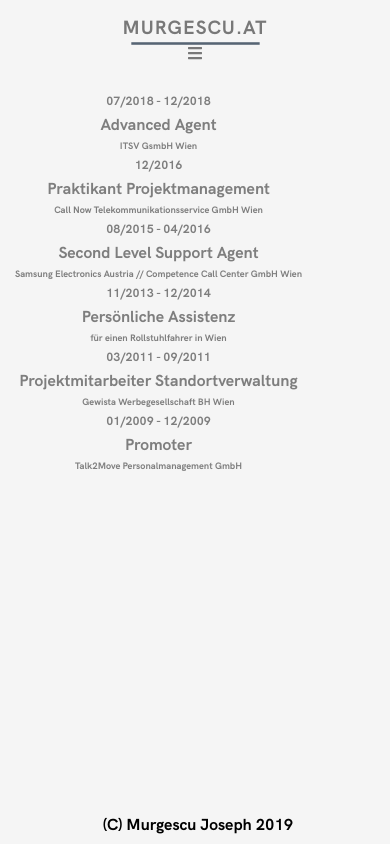
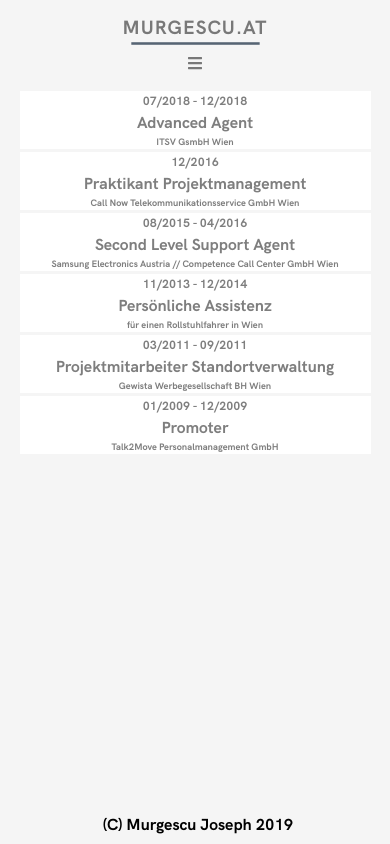
Before and after one commit to fleckie/murgescu.at, a React (Create React App) app: page /Experience in a window 390 px wide. Built offline with nearby package versions, Linux system fonts and the light colour scheme.

Commit message:
changed education items from statecounter to itemstatus

```diff
--- a/src/App.js
+++ b/src/App.js
@@ -1,98 +1,110 @@
 import React from "react";
 import "./css/App.css";
 import Header from "./components/Header";
-import Footer from "./components/Footer"
-import Home from "./components/Home"
+import Footer from "./components/Footer";
+import Home from "./components/Home";
 import Skills from "./components/Skills";
 import Education from "./components/EducationContainer";
-import Experience from "./components/ExperienceContainer"
-import Privat from "./components/Privat"
-import { BrowserRouter as Router, Route, Link, Switch, withRouter } from "react-router-dom";
-import { TransitionGroup, CSSTransition } from 'react-transition-group'
-
+import Experience from "./components/ExperienceContainer";
+import Privat from "./components/Privat";
+import {
+  BrowserRouter as Router,
+  Route,
+  Link,
+  Switch,
+  withRouter
+} from "react-router-dom";
+import { TransitionGroup, CSSTransition } from "react-transition-group";
 
 class App extends React.Component {
-    constructor(){
-      super()
+  constructor() {
+    super();
     this.state = {
       color: "whitesmoke",
       active: "home",
       toggleContent: true
-
-      }
-      this.changeBackground = this.changeBackground.bind(this)
-      this.toggleContent = this.toggleContent.bind(this)
+    };
+    this.changeBackground = this.changeBackground.bind(this);
+    this.toggleContent = this.toggleContent.bind(this);
   }
 
-    changeBackground(newBackground, activePage){
+  changeBackground(newBackground, activePage) {
     var root = document.querySelector(":root");
-     //root.style.background = this.state.color;
-      this.setState(prevState =>{
+    this.setState(prevState => {
       return {
         color: newBackground,
         active: activePage
-        }
-      })
-      root.style.setProperty('--newBGC', this.state.color);
+      };
+    });
+    root.style.setProperty("--newBGC", this.state.color);
     console.log(this.state.color);
     var rootStyles = getComputedStyle(root);
-      var bgc = rootStyles.getPropertyValue('--newBGC');
+    var bgc = rootStyles.getPropertyValue("--newBGC");
     console.log(bgc);
     root.style.animation = "changeBackgroundColor 0.5s linear both";
   }
 
-    toggleContent(){
-      var w = Math.max(document.documentElement.clientWidth, window.innerWidth || 0);
+  toggleContent() {
+    var w = Math.max(
+      document.documentElement.clientWidth,
+      window.innerWidth || 0
+    );
     this.setState(prevState => {
-        if (w<1100){
+      if (w < 1100) {
         return {
           toggleContent: !prevState.toggleContent
+        };
       }
+    });
   }
 
-      })
-    }
+  render() {
 
-    render(){
-
-
-    let contentVisibility
-    if (this.state.toggleContent){
+    let contentVisibility;
+    if (this.state.toggleContent) {
       contentVisibility = {
         display: "initial"
-        }
-    }
-    else {
+      };
+    } else {
       contentVisibility = {
         display: "none"
+      };
     }
-    }
-
     return (
       <div>
         <Header
-          changeBackground = {this.changeBackground}
-          toggleContent = {this.toggleContent}
+          changeBackground={this.changeBackground}
+          toggleContent={this.toggleContent}
         />
         <div style={contentVisibility}>
           <TransitionGroup>
             <CSSTransition
-            in = {true}
-            appear = {true}
-            key = {this.props.location.key}
-            classNames = "page-fade"
-            timeout = {600}>
+              in={true}
+              appear={true}
+              key={this.props.location.key}
+              classNames="page-fade"
+              timeout={600}
+            >
               <Switch location={this.props.location}>
+                <Route exact path="/" component={Home} />
 
-                  <Route exact path="/" component={Home}/>
+                <Route exact path="/Skills" component={Skills} />
 
-                  <Route exact path="/Skills" component={Skills}/>
+                <Route
+                  exact
+                  path="/Education"
+                  render={routeProps => (
+                    <Education changeBackground={this.changeBackground}
+                    />
+                  )}
+                />
 
-                  <Route exact path="/Education"  render={(routeProps) => (
-                    <Education changeBackground = {this.changeBackground} /> )}  />
-
-                  <Route path="/Experience" render={(routeProps) => (
-                    <Experience changeBackground = {this.changeBackground} /> )}  />
+                <Route
+                  path="/Experience"
+                  render={routeProps => (
+                    <Experience changeBackground={this.changeBackground} />
+                  )}
+                />
 
                 <Route path="/Privat" component={Privat} />
               </Switch>
@@ -101,9 +113,8 @@ class App extends React.Component {
         </div>
         <Footer />
       </div>
-
-  )}
+    );
+  }
 }
 
-
 export default withRouter(App);
--- a/src/components/EducationContainer.js
+++ b/src/components/EducationContainer.js
@@ -13,47 +13,34 @@ class Education extends React.Component{
     }
 
     handleChange(id){
-        setTimeout(() =>{
             this.setState(prevState =>{
                 const updatedData = prevState.itemList.map(item =>{
-                    if(item.id === id){
-
-                        if (item.stateCounter === 0){
-
-                            item.stateCounter = 1
-
-                        }
-                        else if (item.stateCounter %2 === 0){
-                            item.stateCounter = 1
-                        }
-                        else if (item.stateCounter %2 === 1){
-                            item.stateCounter = 2
-
+                    if (item.id === id) {
+                        if (item.status === "start") {
+                          item.status = "focused";
+                        } else if (item.status === "focused") {
+                          item.status = "rewind";
+                        } else if (item.status === "rewind") {
+                          item.status = "focused";
                         }
                     }
-                    else {
-                        if(item.stateCounter === 0){
-                            item.stateCounter = 0
+                    else{
+                        if (item.status === "focused"){
+                            item.status = "rewind"
                         }
-                        else {
-                            item.stateCounter = 2
-                        }
-
                     }
-                    return item
-                })
-                return{
-                    itemList: updatedData
+                      return item;
+                    });
+                    return {
+                      itemList: updatedData
                 }
             })
-
-        } ,0,id)
     }
 
     componentDidMount() {
         this.setState(prevState =>{
             const updatedState = prevState.itemList.map(item =>{
-                item.stateCounter = 0
+                item.status = "start"
                 return item
             })
             return {
@@ -61,13 +48,21 @@ class Education extends React.Component{
             }
         })
         //this.props.changeBackground("lightgreen", "edu");
+
+        var edu = document.getElementsByClassName("eduContainer")[0];
+        var edub = edu.getBoundingClientRect();
+        console.log("parent=" ,edub);
+
+        var card = document.getElementsByClassName("eduInnerCard")[1];
+        var cardp = card.getBoundingClientRect();
+        console.log("child=", cardp);
     }
 
     render(){
 
         const items = this.state.itemList.map(item => <EducationComponent key={item.id} item={item} handleChange ={this.handleChange} />)
         return(
-            <div className="eduContainer">
+            <div className="eduContainer" id="edu">
             {items}
             </div>
         )
--- a/src/components/ExperienceComponent.js
+++ b/src/components/ExperienceComponent.js
@@ -1,80 +1,73 @@
-import React from "react"
+import React from "react";
 
-function ExperienceComponent(props){
-
-    var w = Math.max(document.documentElement.clientWidth, window.innerWidth || 0);
-    let containerStyle
-    if (w < 1100){
-        if (props.item.visibility === "start"){
+function ExperienceComponent(props) {
+  var w = Math.max(
+    document.documentElement.clientWidth,
+    window.innerWidth || 0
+  );
+  let containerStyle;
+  if (w < 1100) {
+    if (props.item.status === "start") {
       containerStyle = {
-                animation: "exp-slide-in-bottom 1.5s cubic-bezier(0.250, 0.460, 0.450, 0.940) 0.3s both",
-                animationDelay: props.item.id/8 + "s",
-            }
-        }
-        else if (props.item.visibility === "focused") {
-
+        animation: ""
+      };
+    } else if (props.item.status === "focused") {
       containerStyle = {
         animation: "move-mid 1s ease-in both"
+      };
+    } else if (props.item.status === "rewind") {
+      containerStyle = {
+        animation: ""
+      };
+    } else if (props.item.status === "hidden") {
+      containerStyle = {
+        animation: "fade-out 0.5s ease both",
+        zIndex: "-2",
+        display: "none"
+      };
+    }
+  } else {
+    if (props.item.status === "start") {
+      containerStyle = {
+        animation:
+          "exp-slide-in-bottom 1.5s cubic-bezier(0.250, 0.460, 0.450, 0.940) 0.3s both",
+        animationDelay: props.item.id / 8 + "s"
+      };
+    } else if (props.item.status === "focused") {
+      containerStyle = {
+        animation:
+          "exp-focus" +
+          props.item.id +
+          " 0.5s cubic-bezier(0.250, 0.460, 0.450, 0.940) both"
+      };
+    } else if (props.item.status === "rewind") {
+      containerStyle = {
+        animation: "exp-unfocus" + props.item.id + " 1s ease",
+        animationDirection: "reverse"
+      };
+    } else if (props.item.status === "hidden") {
+      containerStyle = {
+        /*animation: "fade-out 0.5s ease both",
+                zIndex: "-2",*/
+        status: "hidden"
+      };
     }
   }
 
-        else if (props.item.visibility === "rewind") {
-            containerStyle = {
-                animation: "exp-unfocus" + props.item.id + " 1s ease",
-                animationDirection: "reverse"
-            }
-        }
-        else if (props.item.visibility ==="hidden"){
-            containerStyle = {
-                /*animation: "fade-out 0.5s ease both",
-                zIndex: "-2",*/
-                display: "none"
-
-            }
-        }
-    }
-    else {
-        if (props.item.visibility === "start"){
-            containerStyle = {
-                animation: "exp-slide-in-bottom 1.5s cubic-bezier(0.250, 0.460, 0.450, 0.940) 0.3s both",
-                animationDelay: props.item.id/8 + "s",
-            }
-        }
-        else if (props.item.visibility === "focused") {
-            containerStyle = {
-                animation: "exp-focus" + props.item.id + " 0.5s cubic-bezier(0.250, 0.460, 0.450, 0.940) both"
-            }
-        }
-
-        else if (props.item.visibility === "rewind") {
-            containerStyle = {
-                animation: "exp-unfocus" + props.item.id + " 1s ease",
-                animationDirection: "reverse"
-            }
-        }
-        else if (props.item.visibility ==="hidden"){
-            containerStyle = {
-                /*animation: "fade-out 0.5s ease both",
-                zIndex: "-2",*/
-                visibility: "hidden"
-
-            }
-        }
-    }
-
-    return(
-
-        <div className="expInnerCard"
-        onClick ={() => props.handleChange(props.item.id)}
-        style= {containerStyle}>
+  return (
+    <div
+      className="expInnerCard"
+      onClick={() => props.handleChange(props.item.id)}
+      style={containerStyle}
+    >
       <h2>{props.item.timeframe}</h2>
       <h1> {props.item.name} </h1>
       <h3> {props.item.location}</h3>
-            {props.item.visibility === "focused" &&
+      {props.item.status === "focused" && (
         <p className="expDescription">{props.item.description}</p>
-                }
+      )}
     </div>
-    )
+  );
 }
 
-export default ExperienceComponent
+export default ExperienceComponent;
--- a/src/components/ExperienceContainer.js
+++ b/src/components/ExperienceContainer.js
@@ -1,93 +1,73 @@
-import React from "react"
-import ExperienceComponent from "./ExperienceComponent"
-import "../css/Experience.css"
-import data from "../data/experience"
+import React from "react";
+import ExperienceComponent from "./ExperienceComponent";
+import "../css/Experience.css";
+import data from "../data/experience";
 
-class Experience extends React.Component{
-    constructor(){
+class Experience extends React.Component {
+  constructor() {
     super();
     this.state = {
       itemList: data,
       focused: false
-        }
-        this.handleChange = this.handleChange.bind(this)
+    };
+    this.handleChange = this.handleChange.bind(this);
   }
 
-    handleChange(id){
-        setTimeout(() =>{
-            this.setState(prevState =>{
-                const updatedData = prevState.itemList.map(item =>{
-                    if(item.id === id){
-
-                        if (item.visibility === "start"){
-
-                            item.visibility = "focused"
-
+  handleChange(id) {
+    this.setState(prevState => {
+      const updatedData = prevState.itemList.map(item => {
+        if (item.id === id) {
+          if (item.status === "start") {
+            item.status = "focused";
+          } else if (item.status === "focused") {
+            item.status = "rewind";
+          } else if (item.status === "rewind") {
+            item.status = "focused";
           }
-                        else if (item.visibility === "focused"){
-                            item.visibility = "rewind"
-                        }
-                        else if (item.visibility === "rewind"){
-                            item.visibility = "focused"
-
+        } else {
+          if (item.status === "start") {
+            item.status = "hidden";
+          } else if (item.status === "focused") {
+            item.status = "rewind";
+          } else if (item.status === "hidden") {
+            item.status = "start";
+          } else if (item.status === "rewind") {
+            item.status = "hidden";
           }
         }
-                    else {
-                        if(item.visibility === "start"){
-                            item.visibility = "hidden"
-                        }
-                        else if (item.visibility === "focused") {
-                            item.visibility = "rewind"
-                        }
-                        else if (item.visibility === "hidden"){
-                            item.visibility = "start"
-                        }
-                        else if (item.visibility === "rewind"){
-                            item.visibility = "hidden"
-
+        return item;
+      });
+      return {
+        itemList: updatedData
+      };
+    });
   }
 
-                    }
-                    return item
-                })
-                return{
-                    itemList: updatedData
-                }
-            })
-
-        } ,0,id)
-    }
-
-
   componentDidMount() {
-        this.setState(prevState =>{
-            const updatedState = prevState.itemList.map(item =>{
-                item.visibility = "start"
-                return item
-            })
+    this.setState(prevState => {
+      const updatedState = prevState.itemList.map(item => {
+        item.status = "start";
+        return item;
+      });
       return {
         itemList: updatedState,
         focused: true
-            }
-        })
+      };
+    });
 
     //this.props.changeBackground("yellowgreen", "exp");
   }
 
-
-    render(){
-
-        const style = {
-
+  render() {
+    const items = this.state.itemList.map(item => (
+      <ExperienceComponent
+        key={item.id}
+        item={item}
+        handleChange={this.handleChange}
+      />
+    ));
+    return <div className="expContainer">{items}</div>;
   }
-        const items = this.state.itemList.map(item => <ExperienceComponent key={item.id} item={item} handleChange ={this.handleChange} />)
-        return(
-            <div className="expContainer" style={style}>
-            {items}
-            </div>
-        )
 }
 
-}
-
-export default Experience
+export default Experience;
--- a/src/css/App.css
+++ b/src/css/App.css
@@ -5,6 +5,12 @@
 
 :root {
   background: whitesmoke;
+  -webkit-touch-callout: none;
+  -webkit-user-select: none;
+  -khtml-user-select: none;
+  -moz-user-select: none;
+  -ms-user-select: none;
+  user-select: none;
 }
 
 *{
@@ -45,32 +51,6 @@
   transition: opacity 300ms linear;
 }
 
-@keyframes home {
-  0%{
-    background:inherit;
-  }
-  100%{
-
-  }
-}
-
-@keyframes edu{
-  0%{
-
-  }
-  100%{
-    background: lightgreen
-  }
-}
-
-@keyframes exp{
-  0%{
-  }
-  100%{
-    background: yellowgreen
-  }
-}
-
 @keyframes changeBackgroundColor{
   0%{
   }
--- a/src/css/Experience.css
+++ b/src/css/Experience.css
@@ -1,260 +1,245 @@
-
-
-.expContainer{
-  margin-top: 5%;
+.expContainer {
+  position: absolute;
+  left: 5%;
+  right: 5%;
   overflow: hidden;
   z-index: 1;
-  position: absolute;
+  margin: auto;
+  margin-top: 50px;
+  display: grid;
+  grid-template-columns: 33.3%  33.3%  33.3%;
+  justify-content: space-evenly;
 }
 
-
-.expInnerCard{
-  max-width: 50%;
-  width: 30%;
+.expInnerCard {
   margin: auto;
-  margin: 20px 10px;
-  margin-top: 30px;
+  margin: 30px 10px;
   padding: 5px 10px;
-  text-align:center;
+  text-align: center;
   color: #787878f3;
+  font-size: 0.8em;
   cursor: pointer;
-  float: left;
   border-left-style: dashed;
   border-right-style: dashed;
-  overflow:hidden;
+  overflow: hidden;
+
 }
 
 .expDescription {
-  animation: exp-slide-in-bottom 0.5s cubic-bezier(0.250, 0.460, 0.450, 0.940) 0.3s both;
+  animation: exp-slide-in-bottom 0.5s cubic-bezier(0.25, 0.46, 0.45, 0.94) 0.3s
+    both;
   z-index: -1;
   text-align: center;
 }
 
-h1, h2, h3 {
-  margin:0px;
+h1,
+h2,
+h3 {
+  margin: 0px;
 }
 
 @media screen and (max-width: 1100px) {
   * {
     padding: 3px;
   }
-  .expContainer{
+  .expContainer {
     max-width: 100%;
     margin: auto;
+    margin-top: -3%;
     padding: 0;
-    display:flex;
+    display: flex;
     flex-direction: column;
     justify-content: center;
-
-
   }
 
   .expInnerCard {
     max-width: 100%;
     width: 100%;
     margin: auto;
+    margin-top: 3px;
     padding: 0;
     font-size: 0.5em;
     text-align: center;
     border: none;
+    background: white;
   }
 
+  h1, h2, h3 {
+    padding: 2px;
+  }
 }
 
 @-webkit-keyframes exp-slide-in-bottom {
   0% {
     -webkit-transform: translateY(300px);
-            transform: translateY(300px);
+    transform: translateY(300px);
     opacity: 0;
   }
   100% {
     -webkit-transform: translateY(0);
-            transform: translateY(0);
+    transform: translateY(0);
     opacity: 1;
   }
 }
 @keyframes exp-slide-in-bottom {
   0% {
     -webkit-transform: translateY(300px);
-            transform: translateY(300px);
+    transform: translateY(300px);
     opacity: 0;
   }
   100% {
     -webkit-transform: translateY(0);
-            transform: translateY(0);
+    transform: translateY(0);
     opacity: 1;
   }
 }
 
 @keyframes fade-out {
   0% {
-      opacity: 1
+    opacity: 1;
   }
-  100%{
-     opacity: 0
+  100% {
+    opacity: 0;
   }
 }
 
 @keyframes exp-focus1 {
   0% {
-    -webkit-transform: translateX(0)
+    -webkit-transform: translateX(0);
   }
   70% {
-    -webkit-transform: translateX(100%)
+    -webkit-transform: translateX(100%);
   }
   100% {
-    -webkit-transform: translateX(100%)
-    scale(1.2)
+    -webkit-transform: translateX(100%) scale(1.2);
   }
 }
 
-
 @keyframes exp-focus2 {
   0% {
-    -webkit-transform: translateX(0)
+    -webkit-transform: translateX(0);
   }
   100% {
-    -webkit-transform: translateX(0%)
-    scale(1.2)
+    -webkit-transform: translateX(0%) scale(1.2);
   }
 }
 
-
 @keyframes exp-focus3 {
   0% {
-    -webkit-transform: translateX(0)
+    -webkit-transform: translateX(0);
   }
   70% {
-    -webkit-transform: translateX(-100%)
+    -webkit-transform: translateX(-100%);
   }
   100% {
-    -webkit-transform: translateX(-100%)
-    scale(1.2)
+    -webkit-transform: translateX(-100%) scale(1.2);
   }
 }
 
-
 @keyframes exp-focus4 {
   0% {
-    -webkit-transform: translateX(0) translateY(0)
+    -webkit-transform: translateX(0) translateY(0);
   }
   70% {
-    -webkit-transform: translateX(100%) translateY(0)
+    -webkit-transform: translateX(100%) translateY(0);
   }
   100% {
-    -webkit-transform: translateX(100%) translateY(-50%)
-    scale(1.2)
+    -webkit-transform: translateX(100%) translateY(-50%) scale(1.2);
   }
 }
 
-
-
 @keyframes exp-focus5 {
   0% {
-    -webkit-transform: translateY(0)
+    -webkit-transform: translateY(0);
   }
   70% {
-    -webkit-transform: translateY(-50%)
+    -webkit-transform: translateY(-50%);
   }
   100% {
-    -webkit-transform: translateY(-50%)
-    scale(1.2)
+    -webkit-transform: translateY(-50%) scale(1.2);
   }
 }
 
-
 @keyframes exp-focus6 {
   0% {
-    -webkit-transform: translateX(0)
+    -webkit-transform: translateX(0);
   }
   70% {
-    -webkit-transform: translateX(-100%)
+    -webkit-transform: translateX(-100%);
   }
   100% {
-    -webkit-transform: translateX(-100%) translateY(-50%)
-    scale(1.2)
+    -webkit-transform: translateX(-100%) translateY(-50%) scale(1.2);
   }
 }
 
 @keyframes exp-unfocus1 {
   0% {
-    -webkit-transform: translateX(0)
+    -webkit-transform: translateX(0);
   }
   70% {
-    -webkit-transform: translateX(100%)
+    -webkit-transform: translateX(100%);
   }
   100% {
-    -webkit-transform: translateX(100%)
-    scale(1.2)
+    -webkit-transform: translateX(100%) scale(1.2);
   }
 }
 
 @keyframes exp-unfocus2 {
   0% {
-    -webkit-transform: translateX(0)
+    -webkit-transform: translateX(0);
   }
   70% {
-    -webkit-transform: translateX(0%)
+    -webkit-transform: translateX(0%);
   }
   100% {
-    -webkit-transform: translateX(0%)
-    scale(1.2)
+    -webkit-transform: translateX(0%) scale(1.2);
   }
 }
 
 @keyframes exp-unfocus3 {
   0% {
-    -webkit-transform: translateX(0)
+    -webkit-transform: translateX(0);
   }
   70% {
-    -webkit-transform: translateX(-100%)
+    -webkit-transform: translateX(-100%);
   }
   100% {
-    -webkit-transform: translateX(-100%)
-    scale(1.2)
+    -webkit-transform: translateX(-100%) scale(1.2);
   }
 }
 
-
-
 @keyframes exp-unfocus4 {
   0% {
-    -webkit-transform: translateX(0) translateY(0)
+    -webkit-transform: translateX(0) translateY(0);
   }
   70% {
-    -webkit-transform: translateX(100%) translateY(0)
+    -webkit-transform: translateX(100%) translateY(0);
   }
   100% {
-    -webkit-transform: translateX(100%) translateY(-50%)
-    scale(1.2)
+    -webkit-transform: translateX(100%) translateY(-50%) scale(1.2);
   }
 }
 
-
-
 @keyframes exp-unfocus5 {
   0% {
-    -webkit-transform: translateY(0)
+    -webkit-transform: translateY(0);
   }
   70% {
-    -webkit-transform: translateY(-50%)
+    -webkit-transform: translateY(-50%);
   }
   100% {
-    -webkit-transform: translateY(-50%)
-    scale(1.2)
+    -webkit-transform: translateY(-50%) scale(1.2);
   }
 }
 
-
 @keyframes exp-unfocus6 {
   0% {
-    -webkit-transform: translateX(0)
+    -webkit-transform: translateX(0);
   }
   70% {
-    -webkit-transform: translateX(-100%)
+    -webkit-transform: translateX(-100%);
   }
   100% {
-    -webkit-transform: translateX(-100%) translateY(-50%)
-    scale(1.2)
+    -webkit-transform: translateX(-100%) translateY(-50%) scale(1.2);
   }
 }
--- a/src/css/Header.css
+++ b/src/css/Header.css
@@ -105,6 +105,7 @@ nav a:focus {
 	.burgerMenu {
 		display: initial;
 		margin: auto;
+		margin-top: 10px;
 	}
 
 	.menuItems {
--- a/src/data/education.js
+++ b/src/data/education.js
@@ -1,7 +1,7 @@
 const educationData = [
     {
         id: 1,
-        stateCounter: 0,
+        status: "start",
         name: "Bachelorstudium Computer Science and Digital Communications",
         timeframe: "2018 - laufend",
         location: "FH Campus Wien",
@@ -10,7 +10,7 @@ const educationData = [
     },
     {
         id: 2,
-        stateCounter: 0,
+        status: "start",
         name:"Bachelorstudium Soziologie",
         timeframe:"2010 - 2016",
         location: "Universität Wien",
@@ -19,7 +19,7 @@ const educationData = [
     },
     {
         id: 3,
-        stateCounter: 0,
+        status: "start",
         name: "WIKU Realgymnasium",
         timeframe: "2001 - 2009",
         location: "Bruck a.d. Leitha",
```
Also changed, not shown: src/components/EducationComponent.js (+10 -9 lines), src/css/Education.css (+21 -28 lines), src/data/experience.js (+6 -6 lines). Lines whose indentation alone changed are shown as unchanged.
